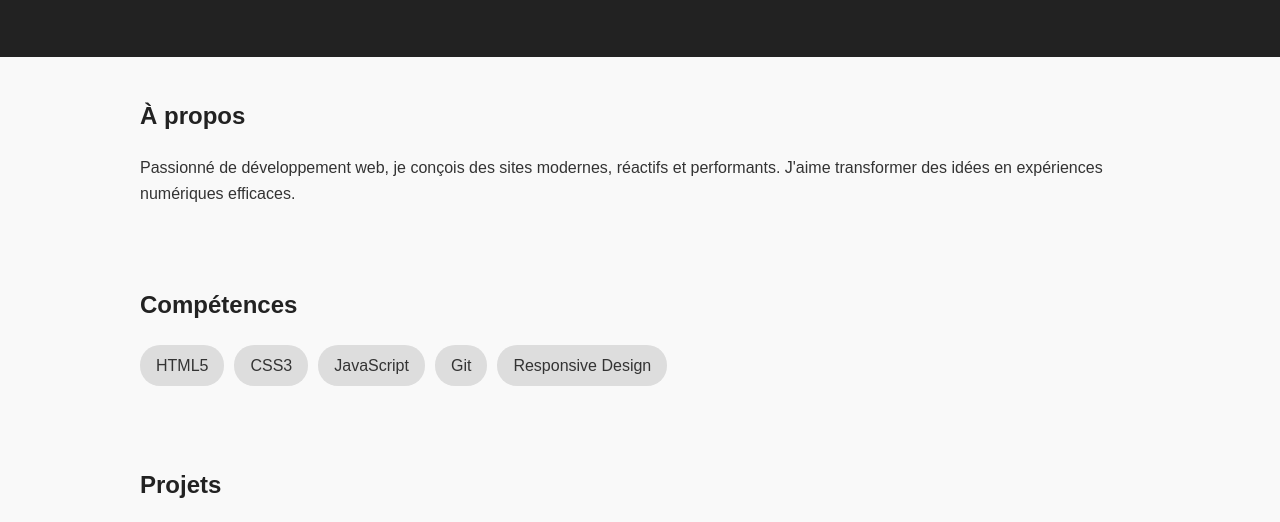
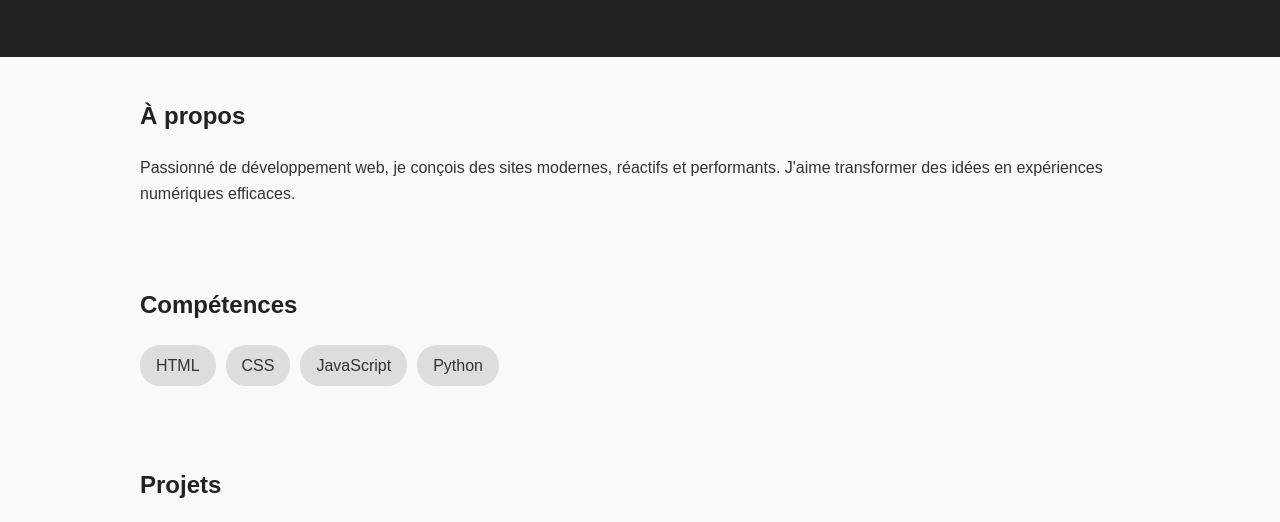
Before and after one commit to Izuku44/portfolio, a plain HTML site: page index.html in a window 1280 px wide. Shown: the part 248-770 px from the top of the page. Drawn offline with Linux system fonts and the light colour scheme.

Commit message:
Update index.html

```diff
--- a/index.html
+++ b/index.html
@@ -25,11 +25,10 @@
   <section id="skills" class="container">
     <h2>Compétences</h2>
     <ul class="skills-list">
-      <li>HTML5</li>
-      <li>CSS3</li>
+      <li>HTML</li>
+      <li>CSS</li>
       <li>JavaScript</li>
-      <li>Git</li>
-      <li>Responsive Design</li>
+      <li>Python</li>
     </ul>
   </section>
 
```
